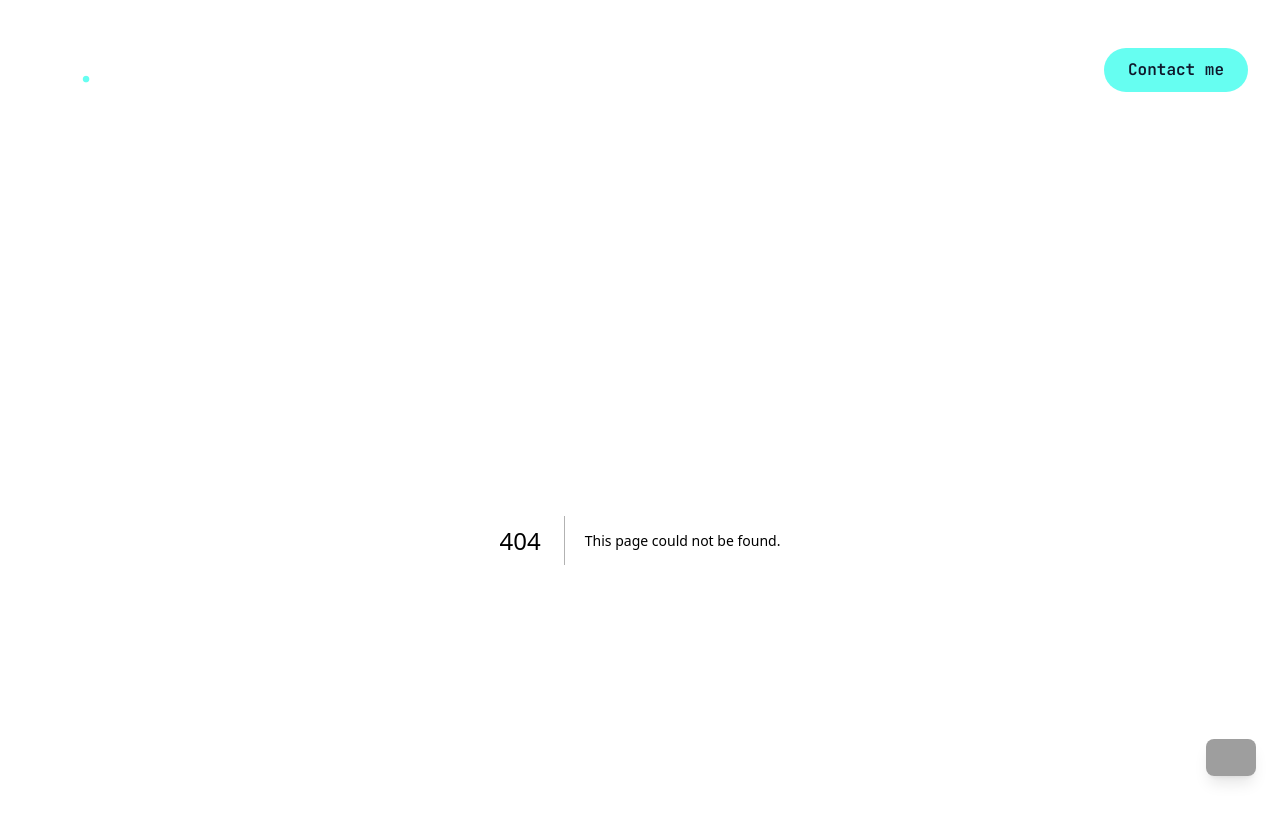
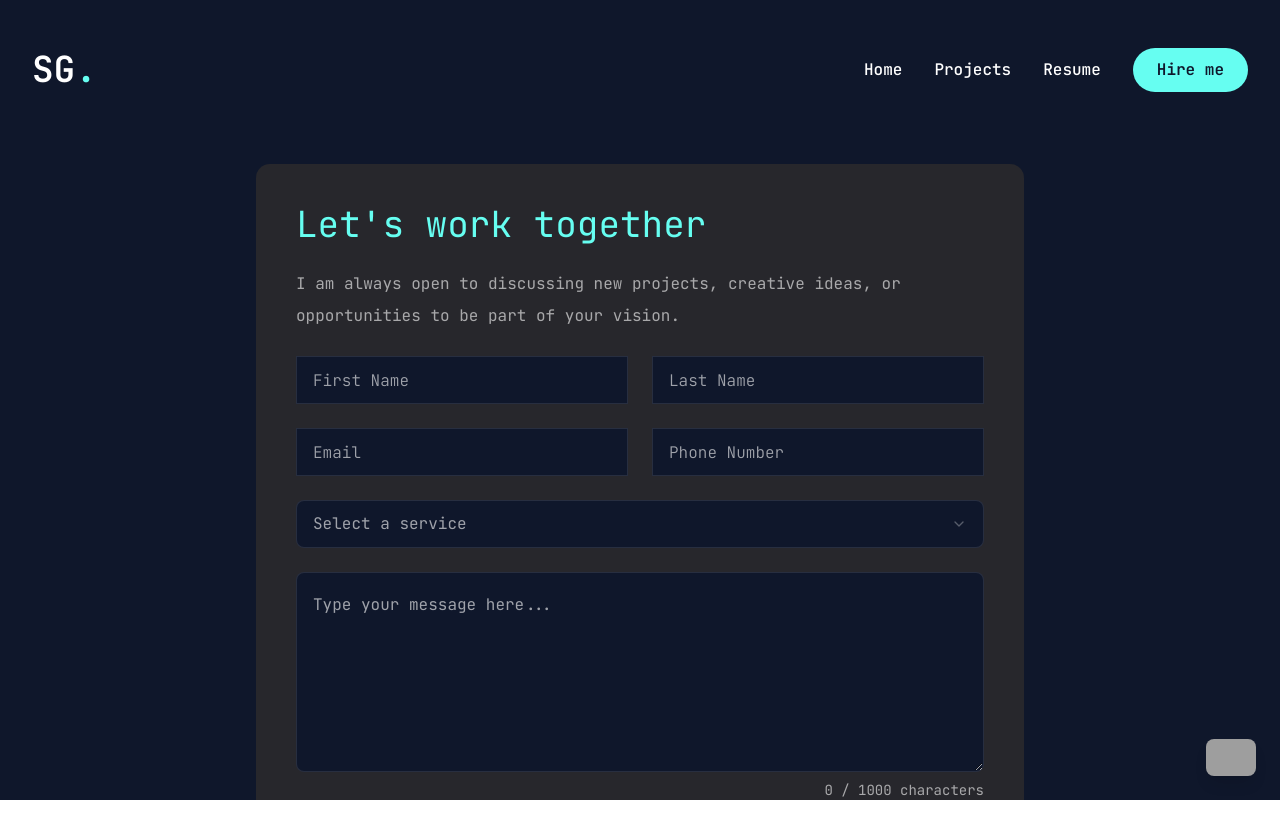
Before and after one commit to sagarbgohil/sagar-portfolio, a Next.js app: page /hire in a window 1280 px wide. Before the commit this address had no page. Shown: the top 838 px of the page. Built offline with nearby package versions, Linux system fonts and the light colour scheme; grey boxes are pictures that could not be loaded.

Commit message:
feat: enhance contact form with service selection and update navigation links

```diff
--- a/app/api/contact/route.js
+++ b/app/api/contact/route.js
@@ -2,7 +2,8 @@ import { NextResponse } from "next/server";
 import nodemailer from "nodemailer";
 
 export async function POST(req) {
-  const { firstName, lastName, email, phone, message } = await req.json();
+  const { firstName, lastName, email, phone, service, message } =
+    await req.json();
 
   const transporter = nodemailer.createTransport({
     service: "gmail",
@@ -20,6 +21,7 @@ export async function POST(req) {
       Name: ${firstName} ${lastName}
       Email: ${email}
       Phone: ${phone}
+      Service: ${service}
       Message: ${message}
     `,
   };
--- a/app/contact/page.jsx
+++ b/app/hire/page.jsx
@@ -2,11 +2,20 @@
 
 import React, { useState } from "react";
 import { motion } from "framer-motion";
-import { useForm } from "react-hook-form";
+import { useForm, Controller } from "react-hook-form";
 
 import { Input } from "@/components/ui/input";
 import { Textarea } from "@/components/ui/textarea";
 import { Button } from "@/components/ui/button";
+import {
+  Select,
+  SelectContent,
+  SelectGroup,
+  SelectItem,
+  SelectLabel,
+  SelectTrigger,
+  SelectValue,
+} from "@/components/ui/select";
 
 const Contact = () => {
   const {
@@ -14,6 +23,7 @@ const Contact = () => {
     handleSubmit,
     reset,
     watch,
+    control,
     formState: { errors, isSubmitting, isSubmitSuccessful },
   } = useForm();
   const messageValue = watch("message") || "";
@@ -70,7 +80,7 @@ const Contact = () => {
                     {...register("firstName", {
                       required: "First name is required",
                       minLength: {
-                        value: 4,
+                        value: 5,
                         message: "Min 5 characters",
                       },
                       maxLength: {
@@ -133,8 +143,8 @@ const Contact = () => {
                     {...register("phone", {
                       required: "Phone is required",
                       pattern: {
-                        value: /^[0-9]{12}$/,
-                        message: "Phone must be 12 digits",
+                        value: /^[0-9]{10,12}$/,
+                        message: "Phone must be 10-12 digits",
                       },
                     })}
                   />
@@ -144,6 +154,45 @@ const Contact = () => {
                     </p>
                   )}
                 </div>
+              </div>
+
+              <div className="flex h-full flex-col gap-2">
+                <Controller
+                  name="service"
+                  control={control}
+                  rules={{ required: "Service is required" }}
+                  render={({ field }) => (
+                    <Select
+                      onValueChange={field.onChange}
+                      defaultValue={field.value}
+                      value={field.value}
+                    >
+                      <SelectTrigger className="w-full">
+                        <SelectValue placeholder="Select a service" />
+                      </SelectTrigger>
+                      <SelectContent>
+                        <SelectGroup>
+                          <SelectLabel>Select a service</SelectLabel>
+                          <SelectItem value="Backend Development">
+                            Backend Development
+                          </SelectItem>
+                          <SelectItem value="Frontend Development">
+                            Frontend Development
+                          </SelectItem>
+                          <SelectItem value="Web App Development">
+                            Web App Development
+                          </SelectItem>
+                          <SelectItem value="Bug Fixing">Bug Fixing</SelectItem>
+                        </SelectGroup>
+                      </SelectContent>
+                    </Select>
+                  )}
+                />
+                {errors.service && (
+                  <p className="text-red-500 text-sm">
+                    {errors.service.message}
+                  </p>
+                )}
               </div>
 
               <div className="flex h-full flex-col gap-2">
--- a/components/Header.jsx
+++ b/components/Header.jsx
@@ -16,8 +16,8 @@ const Header = () => {
           {/* Desktop Nav */}
           <div className="hidden xl:flex items-center gap-8">
             <Nav />
-            <Link href="/contact">
-              <Button> Contact me</Button>
+            <Link href="/hire">
+              <Button>Hire me</Button>
             </Link>
           </div>
 
--- a/components/MobileNav.jsx
+++ b/components/MobileNav.jsx
@@ -21,8 +21,8 @@ const MobileNav = () => {
   const navLinks = [
     ...links,
     {
-      name: "Contact me",
-      href: "/contact",
+      name: "Hire me",
+      href: "/hire",
     },
   ];
 
--- a/components/ui/select.jsx
+++ b/components/ui/select.jsx
@@ -1,44 +1,34 @@
-"use client"
+"use client";
 
-import * as React from "react"
-import * as SelectPrimitive from "@radix-ui/react-select"
-import { CheckIcon, ChevronDownIcon, ChevronUpIcon } from "lucide-react"
+import * as React from "react";
+import * as SelectPrimitive from "@radix-ui/react-select";
+import { CheckIcon, ChevronDownIcon, ChevronUpIcon } from "lucide-react";
 
-import { cn } from "@/lib/utils"
+import { cn } from "@/lib/utils";
 
-function Select({
-  ...props
-}) {
+function Select({ ...props }) {
   return <SelectPrimitive.Root data-slot="select" {...props} />;
 }
 
-function SelectGroup({
-  ...props
-}) {
+function SelectGroup({ ...props }) {
   return <SelectPrimitive.Group data-slot="select-group" {...props} />;
 }
 
-function SelectValue({
-  ...props
-}) {
+function SelectValue({ ...props }) {
   return <SelectPrimitive.Value data-slot="select-value" {...props} />;
 }
 
-function SelectTrigger({
-  className,
-  size = "default",
-  children,
-  ...props
-}) {
+function SelectTrigger({ className, size = "default", children, ...props }) {
   return (
     <SelectPrimitive.Trigger
       data-slot="select-trigger"
       data-size={size}
       className={cn(
-        "border-input data-[placeholder]:text-muted-foreground [&_svg:not([class*='text-'])]:text-muted-foreground focus-visible:border-ring focus-visible:ring-ring/50 aria-invalid:ring-destructive/20 dark:aria-invalid:ring-destructive/40 aria-invalid:border-destructive dark:bg-input/30 dark:hover:bg-input/50 flex w-fit items-center justify-between gap-2 rounded-md border bg-transparent px-3 py-2 text-sm whitespace-nowrap shadow-xs transition-[color,box-shadow] outline-none focus-visible:ring-[3px] disabled:cursor-not-allowed disabled:opacity-50 data-[size=default]:h-9 data-[size=sm]:h-8 *:data-[slot=select-value]:line-clamp-1 *:data-[slot=select-value]:flex *:data-[slot=select-value]:items-center *:data-[slot=select-value]:gap-2 [&_svg]:pointer-events-none [&_svg]:shrink-0 [&_svg:not([class*='size-'])]:size-4",
+        "flex h-[48px] w-full items-center justify-between rounded-md border border-white/10 bg-primary px-4 py-5 text-base text-white/60 placeholder:text-white/10 focus:border-accent outline-none",
         className
       )}
-      {...props}>
+      {...props}
+    >
       {children}
       <SelectPrimitive.Icon asChild>
         <ChevronDownIcon className="size-4 opacity-50" />
@@ -47,28 +37,28 @@ function SelectTrigger({
   );
 }
 
-function SelectContent({
-  className,
-  children,
-  position = "popper",
-  ...props
-}) {
+function SelectContent({ className, children, position = "popper", ...props }) {
   return (
     <SelectPrimitive.Portal>
       <SelectPrimitive.Content
         data-slot="select-content"
         className={cn(
-          "bg-popover text-popover-foreground data-[state=open]:animate-in data-[state=closed]:animate-out data-[state=closed]:fade-out-0 data-[state=open]:fade-in-0 data-[state=closed]:zoom-out-95 data-[state=open]:zoom-in-95 data-[side=bottom]:slide-in-from-top-2 data-[side=left]:slide-in-from-right-2 data-[side=right]:slide-in-from-left-2 data-[side=top]:slide-in-from-bottom-2 relative z-50 max-h-(--radix-select-content-available-height) min-w-[8rem] origin-(--radix-select-content-transform-origin) overflow-x-hidden overflow-y-auto rounded-md border shadow-md",
+          "bg-popover text-popover-foreground border-white/10 bg-primary text-white data-[state=open]:animate-in data-[state=closed]:animate-out data-[state=closed]:fade-out-0 data-[state=open]:fade-in-0 data-[state=closed]:zoom-out-95 data-[state=open]:zoom-in-95 data-[side=bottom]:slide-in-from-top-2 data-[side=left]:slide-in-from-right-2 data-[side=right]:slide-in-from-left-2 data-[side=top]:slide-in-from-bottom-2 relative z-50 max-h-(--radix-select-content-available-height) min-w-[8rem] origin-(--radix-select-content-transform-origin) overflow-x-hidden overflow-y-auto rounded-md border shadow-md",
           position === "popper" &&
             "data-[side=bottom]:translate-y-1 data-[side=left]:-translate-x-1 data-[side=right]:translate-x-1 data-[side=top]:-translate-y-1",
           className
         )}
         position={position}
-        {...props}>
+        {...props}
+      >
         <SelectScrollUpButton />
         <SelectPrimitive.Viewport
-          className={cn("p-1", position === "popper" &&
-            "h-[var(--radix-select-trigger-height)] w-full min-w-[var(--radix-select-trigger-width)] scroll-my-1")}>
+          className={cn(
+            "p-1",
+            position === "popper" &&
+              "h-[var(--radix-select-trigger-height)] w-full min-w-[var(--radix-select-trigger-width)] scroll-my-1"
+          )}
+        >
           {children}
         </SelectPrimitive.Viewport>
         <SelectScrollDownButton />
@@ -77,31 +67,26 @@ function SelectContent({
   );
 }
 
-function SelectLabel({
-  className,
-  ...props
-}) {
+function SelectLabel({ className, ...props }) {
   return (
     <SelectPrimitive.Label
       data-slot="select-label"
       className={cn("text-muted-foreground px-2 py-1.5 text-xs", className)}
-      {...props} />
+      {...props}
+    />
   );
 }
 
-function SelectItem({
-  className,
-  children,
-  ...props
-}) {
+function SelectItem({ className, children, ...props }) {
   return (
     <SelectPrimitive.Item
       data-slot="select-item"
       className={cn(
-        "focus:bg-accent focus:text-accent-foreground [&_svg:not([class*='text-'])]:text-muted-foreground relative flex w-full cursor-default items-center gap-2 rounded-sm py-1.5 pr-8 pl-2 text-sm outline-hidden select-none data-[disabled]:pointer-events-none data-[disabled]:opacity-50 [&_svg]:pointer-events-none [&_svg]:shrink-0 [&_svg:not([class*='size-'])]:size-4 *:[span]:last:flex *:[span]:last:items-center *:[span]:last:gap-2",
+        "focus:bg-accent focus:text-accent focus:text-primary [&_svg:not([class*='text-'])]:text-muted-foreground relative flex w-full cursor-default items-center gap-2 rounded-sm py-1.5 pr-8 pl-2 text-sm outline-hidden select-none data-[disabled]:pointer-events-none data-[disabled]:opacity-50 [&_svg]:pointer-events-none [&_svg]:shrink-0 [&_svg:not([class*='size-'])]:size-4 *:[span]:last:flex *:[span]:last:items-center *:[span]:last:gap-2",
         className
       )}
-      {...props}>
+      {...props}
+    >
       <span className="absolute right-2 flex size-3.5 items-center justify-center">
         <SelectPrimitive.ItemIndicator>
           <CheckIcon className="size-4" />
@@ -112,41 +97,41 @@ function SelectItem({
   );
 }
 
-function SelectSeparator({
-  className,
-  ...props
-}) {
+function SelectSeparator({ className, ...props }) {
   return (
     <SelectPrimitive.Separator
       data-slot="select-separator"
       className={cn("bg-border pointer-events-none -mx-1 my-1 h-px", className)}
-      {...props} />
+      {...props}
+    />
   );
 }
 
-function SelectScrollUpButton({
-  className,
-  ...props
-}) {
+function SelectScrollUpButton({ className, ...props }) {
   return (
     <SelectPrimitive.ScrollUpButton
       data-slot="select-scroll-up-button"
-      className={cn("flex cursor-default items-center justify-center py-1", className)}
-      {...props}>
+      className={cn(
+        "flex cursor-default items-center justify-center py-1",
+        className
+      )}
+      {...props}
+    >
       <ChevronUpIcon className="size-4" />
     </SelectPrimitive.ScrollUpButton>
   );
 }
 
-function SelectScrollDownButton({
-  className,
-  ...props
-}) {
+function SelectScrollDownButton({ className, ...props }) {
   return (
     <SelectPrimitive.ScrollDownButton
       data-slot="select-scroll-down-button"
-      className={cn("flex cursor-default items-center justify-center py-1", className)}
-      {...props}>
+      className={cn(
+        "flex cursor-default items-center justify-center py-1",
+        className
+      )}
+      {...props}
+    >
       <ChevronDownIcon className="size-4" />
     </SelectPrimitive.ScrollDownButton>
   );
@@ -163,4 +148,4 @@ export {
   SelectSeparator,
   SelectTrigger,
   SelectValue,
-}
+};
```
